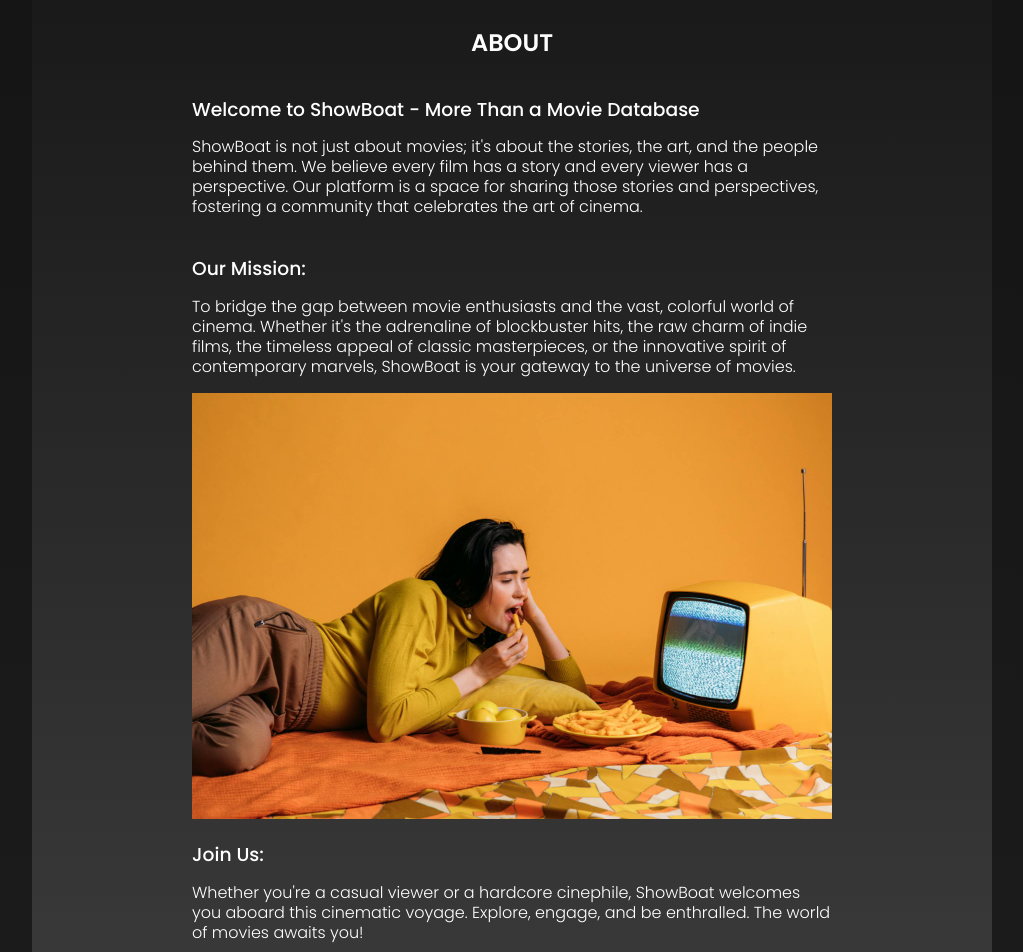
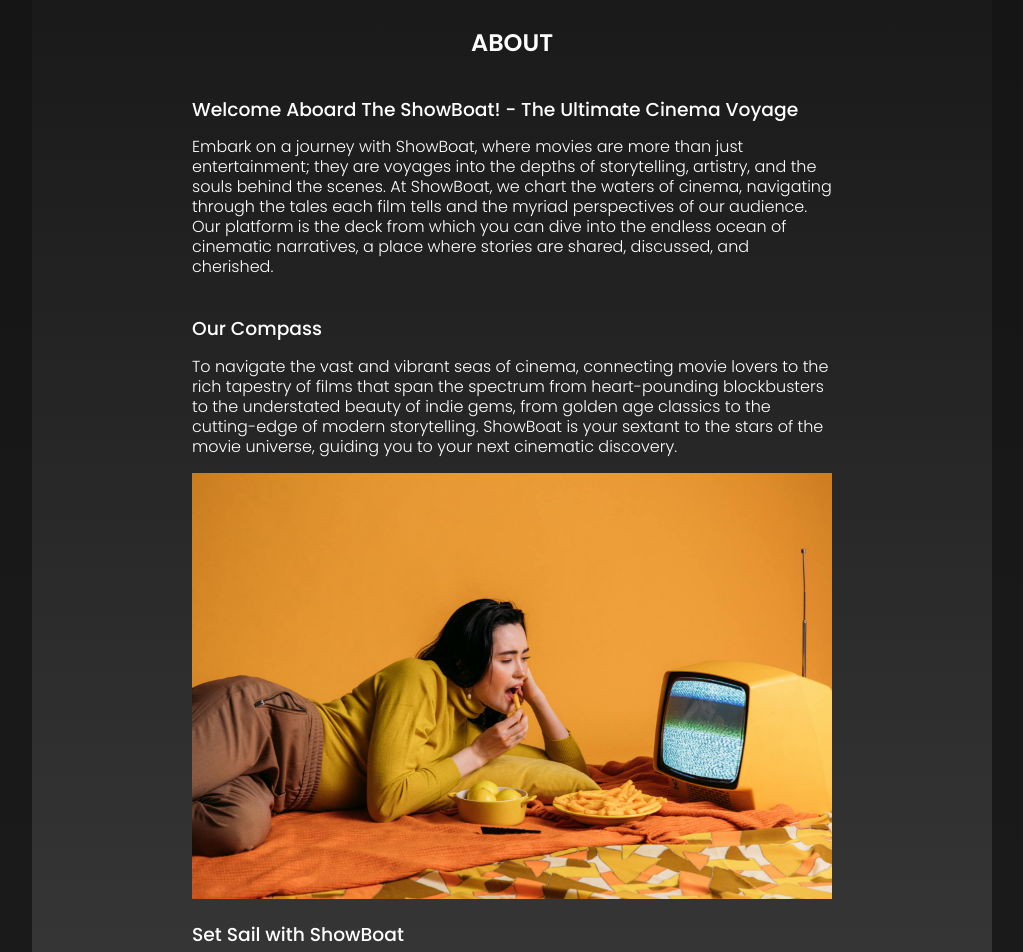
Before and after one commit to allankchow/showboat, a React (Vite) app: page /about in a window 1280 px wide. Shown: the part 120-1072 px from the top of the page, without its empty margins (128-1151 px from the left). Built offline with nearby package versions, Linux system fonts and the light colour scheme.

Commit message:
updated about section text, my list empty text, and some css

```diff
--- a/src/components/Footer.jsx
+++ b/src/components/Footer.jsx
@@ -51,7 +51,7 @@ const Footer = () => {
                 </div>
             </div>
             <hr />
-            <div className="footerCopyright">@2023 Showboat</div>
+            <div className="footerCopyright">@2023 ShowBoat</div>
         </footer>
     )
 }
--- a/src/pages/AboutPage.jsx
+++ b/src/pages/AboutPage.jsx
@@ -14,13 +14,13 @@ const AboutPage = () => {
         <main className="about">
             <section className="about-section-01">
                 <h2>ABOUT</h2>
-                <h3>Welcome to ShowBoat - More Than a Movie Database </h3>
-                <p>ShowBoat is not just about movies; it's about the stories, the art, and the people behind them. We believe every film has a story and every viewer has a perspective. Our platform is a space for sharing those stories and perspectives, fostering a community that celebrates the art of cinema.</p>
-                <h3>Our Mission:</h3>
-                <p>To bridge the gap between movie enthusiasts and the vast, colorful world of cinema. Whether it's the adrenaline of blockbuster hits, the raw charm of indie films, the timeless appeal of classic masterpieces, or the innovative spirit of contemporary marvels, ShowBoat is your gateway to the universe of movies.</p>
+                <h3>Welcome Aboard The ShowBoat! - The Ultimate Cinema Voyage </h3>
+                <p>Embark on a journey with ShowBoat, where movies are more than just entertainment; they are voyages into the depths of storytelling, artistry, and the souls behind the scenes. At ShowBoat, we chart the waters of cinema, navigating through the tales each film tells and the myriad perspectives of our audience. Our platform is the deck from which you can dive into the endless ocean of cinematic narratives, a place where stories are shared, discussed, and cherished.</p>
+                <h3>Our Compass</h3>
+                <p>To navigate the vast and vibrant seas of cinema, connecting movie lovers to the rich tapestry of films that span the spectrum from heart-pounding blockbusters to the understated beauty of indie gems, from golden age classics to the cutting-edge of modern storytelling. ShowBoat is your sextant to the stars of the movie universe, guiding you to your next cinematic discovery.</p>
                 <img src={aboutImage} alt="Person watching shows"/>
-                <h3>Join Us:</h3>
-                <p>Whether you're a casual viewer or a hardcore cinephile, ShowBoat welcomes you aboard this cinematic voyage. Explore, engage, and be enthralled. The world of movies awaits you!</p>
+                <h3>Set Sail with ShowBoat</h3>
+                <p>Join us on this grand voyage across the silver screen's horizons. Explore, interact, and immerse yourself in the wonder of movies. Your ticket is booked, and your cabin awaits. The world of cinema beckons—let ShowBoat be your guide to its endless stories and uncharted waters. Welcome aboard, where every film is a journey, and every viewer is a voyager.</p>
 
                 <div className="tmdbAttribution">
                     <img src={tmdbAttributionLogo} alt="TMDB Logo" />
--- a/src/pages/MyListPage.jsx
+++ b/src/pages/MyListPage.jsx
@@ -25,7 +25,7 @@ const MyListPage = () => {
             <div className="my-list">
                 <h1>MY LIST</h1>
                 {myLocalList.length === 0 ? (
-                    <p className="empty-list" >Sorry you have no movies in your list. Return to the home page to add movies onto your list.</p>
+                    <p className="empty-list" >Ahoy! Your ShowBoat list is currently adrift in a sea of emptiness. Navigate through our collections to anchor some movies to your list!</p>
                 ) : (
                     <div className="movie-list">
                         {myLocalList.map(movie => (
```
